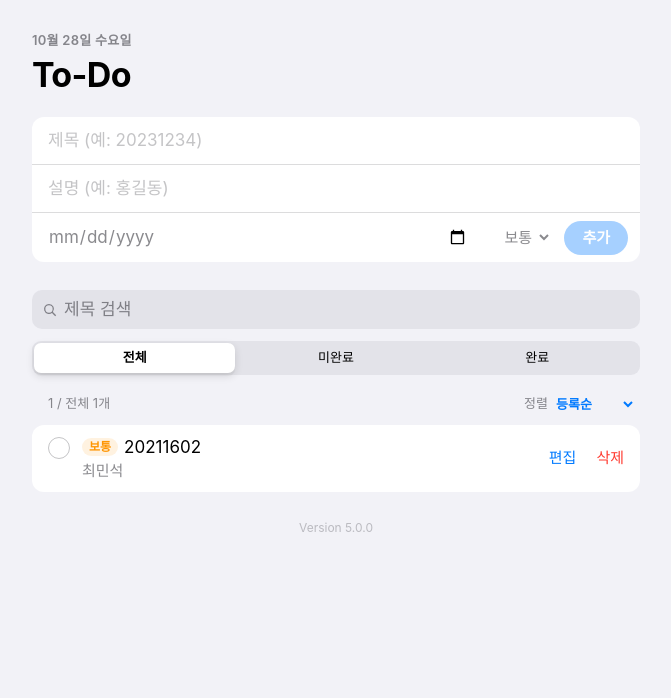
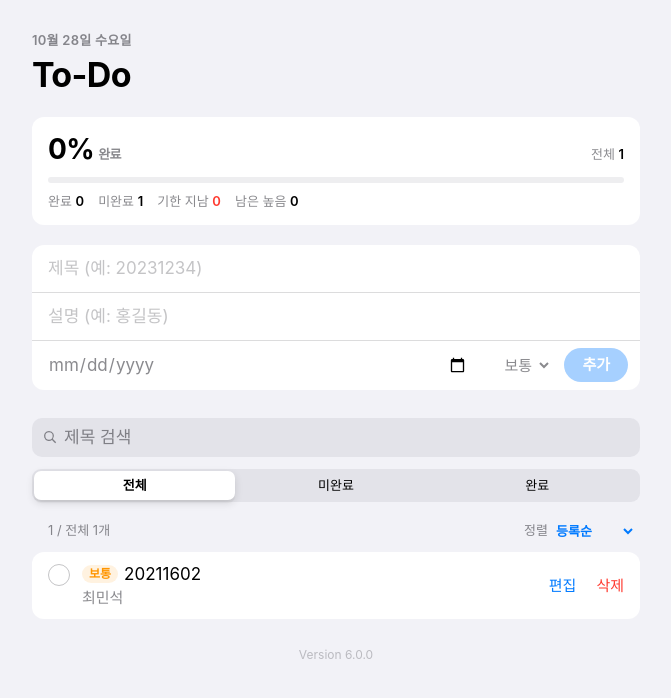
Before and after one commit to minseok209/FastApi-Todos, a FastAPI app: page / in a window 1280 px wide. Shown: the top 698 px of the page, without its empty margins (304-975 px from the left). Run offline with FastAPI, Linux system fonts and the light colour scheme.

Commit message:
feat: add todo stats summary and Prometheus metrics for version 6.0.0
- GET /todos/stats and a completion-rate summary card on the page
- /metrics via prometheus-fastapi-instrumentator (hidden from OpenAPI)
- custom metrics todo_items, todo_completion_rate_percent, todo_changes_total

Co-Authored-By: Claude Opus 5.5 <noreply@anthropic.com>

```diff
--- a/fastapi-app/main.py
+++ b/fastapi-app/main.py
@@ -6,6 +6,10 @@ from typing import Literal
 
 from fastapi import FastAPI, HTTPException, Request
 from fastapi.responses import FileResponse
+from prometheus_client import REGISTRY, Counter
+from prometheus_client.core import GaugeMetricFamily
+from prometheus_client.registry import Collector
+from prometheus_fastapi_instrumentator import Instrumentator
 from pydantic import BaseModel, Field
 
 BASE_DIR = Path(__file__).resolve().parent       # main.py 가 있는 폴더
@@ -17,6 +21,14 @@ if not TODO_FILE.exists():                       # 없으면 빈 목록으로
 
 app = FastAPI(title="To-Do List API")
 logger = logging.getLogger("uvicorn.error")      # 변경 이력을 uvicorn 로그(docker logs)에 남긴다 (OWASP A09)
+
+# Prometheus 메트릭 엔드포인트(/metrics) — 요청 수·응답 시간 등을 자동으로 수집 (7주차)
+Instrumentator().instrument(app).expose(app, endpoint="/metrics", include_in_schema=False)
+
+# 할 일 추가·수정·삭제 횟수 — 사이트에서 한 작업이 Grafana 그래프에 그대로 보이게 한다
+TODO_CHANGES = Counter("todo_changes_total", "To-Do changes by operation", ["operation"])
+for _operation in ("create", "update", "delete"):
+    TODO_CHANGES.labels(_operation)              # 0 으로 미리 만들어 두어야 첫 변경 전에도 그래프에 선이 나온다
 
 NOT_FOUND_DETAIL = "To-Do item not found"
 NOT_FOUND_RESPONSE = {404: {"description": NOT_FOUND_DETAIL}}   # OpenAPI 문서에 404 응답 명시 (SonarQube python:S8415)
@@ -49,6 +61,15 @@ class TodoItem(TodoIn):                          # 서버가 돌려주는 데이
     id: int
 
 
+class TodoStats(BaseModel):                      # 할 일 현황 요약 (v6.0.0)
+    total: int
+    completed: int
+    active: int                                  # 미완료
+    overdue: int                                 # 미완료인데 마감일이 지난 것
+    completion_rate: float                       # 완료율 (%) — 할 일이 없으면 0
+    active_by_priority: dict[str, int]           # 남은 할 일의 우선순위별 개수
+
+
 def load_todos() -> list[TodoItem]:
     raw = TODO_FILE.read_text(encoding="utf-8") if TODO_FILE.exists() else "[]"
     return [TodoItem(**t) for t in json.loads(raw)]
@@ -66,6 +87,35 @@ def find_index(todos: list[TodoItem], todo_id: int) -> int:
         if todo.id == todo_id:
             return i
     return -1
+
+
+def todo_stats(todos: list[TodoItem]) -> TodoStats:
+    today = date.today()
+    active = [t for t in todos if not t.completed]
+    completed = len(todos) - len(active)
+    return TodoStats(
+        total=len(todos),
+        completed=completed,
+        active=len(active),
+        overdue=sum(1 for t in active if t.due_date is not None and t.due_date < today),
+        completion_rate=round(100 * completed / len(todos), 1) if todos else 0.0,
+        active_by_priority={p: sum(1 for t in active if t.priority == p) for p in PRIORITY_RANK},
+    )
+
+
+class TodoCollector(Collector):
+    """Prometheus 가 /metrics 를 읽을 때마다 todo.json 에서 현재 할 일 현황을 계산해 내보낸다."""
+
+    def collect(self):
+        stats = todo_stats(load_todos())
+        items = GaugeMetricFamily("todo_items", "Current number of To-Do items by status", labels=["status"])
+        for status in ("completed", "active", "overdue"):
+            items.add_metric([status], getattr(stats, status))
+        yield items
+        yield GaugeMetricFamily("todo_completion_rate_percent", "Completed To-Do items (%)", value=stats.completion_rate)
+
+
+REGISTRY.register(TodoCollector())
 
 
 @app.middleware("http")
@@ -86,12 +136,18 @@ def get_todos(q: str = "", sort: Literal["created", "priority"] = "created") ->
     return todos
 
 
+@app.get("/todos/stats")                         # 현황 요약 — 전체·완료·미완료·기한 지남·완료율 (v6.0.0)
+def get_todo_stats() -> TodoStats:
+    return todo_stats(load_todos())
+
+
 @app.post("/todos", status_code=201)             # 추가 — id 는 서버가 매긴다
 def create_todo(payload: TodoIn) -> TodoItem:
     todos = load_todos()
     new_id = max((t.id for t in todos), default=0) + 1
     todo = TodoItem(id=new_id, **payload.model_dump())
     save_todos(todos + [todo])
+    TODO_CHANGES.labels("create").inc()
     logger.info("todo created: id=%s", todo.id)
     return todo
 
@@ -105,6 +161,7 @@ def update_todo(todo_id: int, payload: TodoIn) -> TodoItem:
     todo = TodoItem(id=todo_id, **payload.model_dump())
     todos[index] = todo
     save_todos(todos)
+    TODO_CHANGES.labels("update").inc()
     logger.info("todo updated: id=%s", todo_id)
     return todo
 
@@ -117,6 +174,7 @@ def delete_todo(todo_id: int) -> None:
         raise HTTPException(404, NOT_FOUND_DETAIL)
     del todos[index]
     save_todos(todos)
+    TODO_CHANGES.labels("delete").inc()
     logger.info("todo deleted: id=%s", todo_id)
 
 
--- a/fastapi-app/requirements.txt
+++ b/fastapi-app/requirements.txt
@@ -5,3 +5,5 @@ pytest>=9.0.3             # CVE-2025-71176(임시 디렉터리) 패치 버전
 pytest-cov>=7.1.0
 pytest-html>=4.2.0
 httpx2>=2.13.1            # FastAPI TestClient용 HTTP 클라이언트 (httpx는 deprecated)
+prometheus-fastapi-instrumentator>=8.1.0   # Prometheus /metrics — Starlette 1.x 지원 버전 (7.x 이하는 설치 충돌)
+prometheus-client>=0.26.0                  # 커스텀 메트릭(todo_items, todo_changes_total)
--- a/fastapi-app/templates/index.html
+++ b/fastapi-app/templates/index.html
@@ -62,6 +62,17 @@
         h1 { margin: 2px 0 20px; font-size: 34px; font-weight: 700; letter-spacing: -.02em; }
 
         .card { background: var(--card); border-radius: 12px; overflow: hidden; }
+
+        /* 현황 요약 (v6.0.0) */
+        #summary { padding: 14px 16px; margin-bottom: 20px; }
+        #summary .top { display: flex; align-items: baseline; justify-content: space-between; gap: 8px; }
+        #summary .rate { font-size: 28px; font-weight: 700; letter-spacing: -.02em; }
+        #summary .rate small { margin-left: 4px; font-size: 13px; font-weight: 600; color: var(--secondary); }
+        #summary .meter { height: 6px; margin: 8px 0 10px; border-radius: 999px; background: var(--fill); overflow: hidden; }
+        #summary .meter span { display: block; height: 100%; width: 0; background: var(--blue); border-radius: inherit; transition: width .3s; }
+        #summary .facts { display: flex; flex-wrap: wrap; gap: 4px 14px; margin: 0; padding: 0; color: var(--secondary); font-size: 13px; }
+        #summary .facts b { color: var(--label); font-weight: 600; }
+        #summary .facts .late b { color: var(--red); }
 
         /* 새 할 일 입력 */
         #todo-form { margin-bottom: 28px; }
@@ -167,6 +178,20 @@
         <h1>To-Do</h1>
     </header>
 
+    <section id="summary" class="card" aria-label="할 일 현황">
+        <div class="top">
+            <span class="rate"><span id="stat-rate">0</span>%<small>완료</small></span>
+            <span class="facts"><span>전체 <b id="stat-total">0</b></span></span>
+        </div>
+        <div class="meter" role="progressbar" aria-label="완료율" aria-valuemin="0" aria-valuemax="100" aria-valuenow="0" id="stat-meter"><span></span></div>
+        <p class="facts">
+            <span>완료 <b id="stat-completed">0</b></span>
+            <span>미완료 <b id="stat-active">0</b></span>
+            <span class="late">기한 지남 <b id="stat-overdue">0</b></span>
+            <span>남은 높음 <b id="stat-high">0</b></span>
+        </p>
+    </section>
+
     <form id="todo-form" class="card" aria-label="새로운 할 일">
         <input type="text" id="title" placeholder="제목 (예: 20231234)" maxlength="100" required>
         <input type="text" id="description" placeholder="설명 (예: 홍길동)">
@@ -207,7 +232,7 @@
         <p id="empty" hidden>표시할 To-Do가 없습니다.</p>
     </section>
 
-    <footer>Version 5.0.0</footer>
+    <footer>Version 6.0.0</footer>
 </main>
 
 <dialog id="edit-dialog" aria-labelledby="edit-heading">
@@ -261,7 +286,24 @@
           }
         }
 
-        const load = () => run("목록 불러오기", async () => { todos = await api(`/todos?sort=${sort}`); render(); });
+        // 현황 요약은 검색·필터와 상관없이 전체 기준 (서버 /todos/stats 가 계산)
+        function renderStats(stats) {
+          $("stat-rate").textContent = stats.completion_rate;
+          $("stat-total").textContent = stats.total;
+          $("stat-completed").textContent = stats.completed;
+          $("stat-active").textContent = stats.active;
+          $("stat-overdue").textContent = stats.overdue;
+          $("stat-high").textContent = stats.active_by_priority.high;
+          $("stat-meter").setAttribute("aria-valuenow", stats.completion_rate);
+          $("stat-meter").firstElementChild.style.width = `${stats.completion_rate}%`;
+        }
+
+        const load = () => run("목록 불러오기", async () => {
+          const [list, stats] = await Promise.all([api(`/todos?sort=${sort}`), api("/todos/stats")]);
+          todos = list;
+          render();
+          renderStats(stats);
+        });
         const save = (id, todo) => run("수정", async () => { await api(`/todos/${id}`, "PUT", todo); await load(); });
 
         function el(tag, props = {}, ...children) {
--- a/ui-tests/test_ui.py
+++ b/ui-tests/test_ui.py
@@ -43,7 +43,7 @@ def item(page: Page, title):
 def test_initial_screen(todo_page: Page, shot):
     expect(todo_page).to_have_title("To-Do List")
     expect(todo_page.get_by_role("heading", level=1)).to_have_text("To-Do")
-    expect(todo_page.locator("footer")).to_have_text("Version 5.0.0")
+    expect(todo_page.locator("footer")).to_have_text("Version 6.0.0")
     expect(todo_page.locator("#priority")).to_have_value("medium")           # 우선순위 기본값 = 보통
     expect(todo_page.locator("#sort")).to_have_value("created")
     expect(todo_page.get_by_placeholder("제목 검색")).to_be_visible()
```
Also changed, not shown: api-tests/test_deployed_api.py (+21 -2 lines), fastapi-app/tests/test_main.py (+75 -0 lines).
